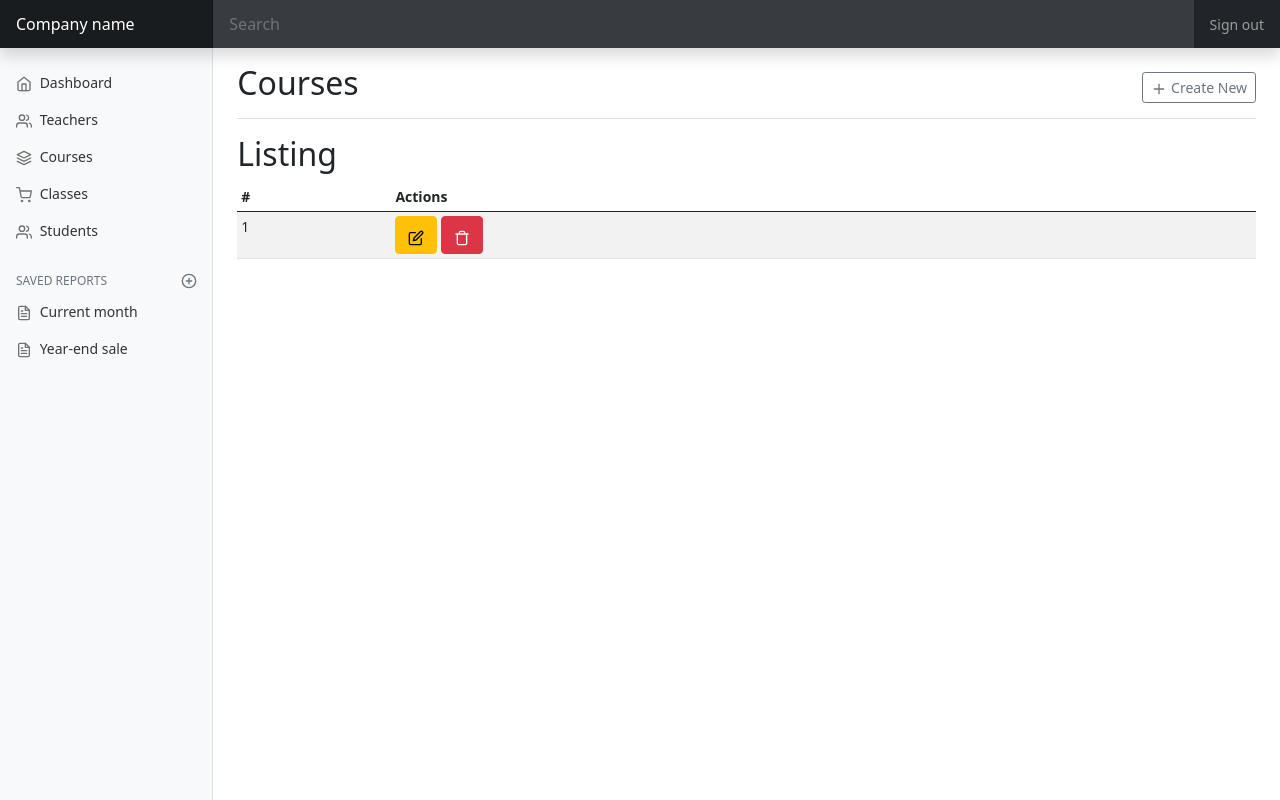
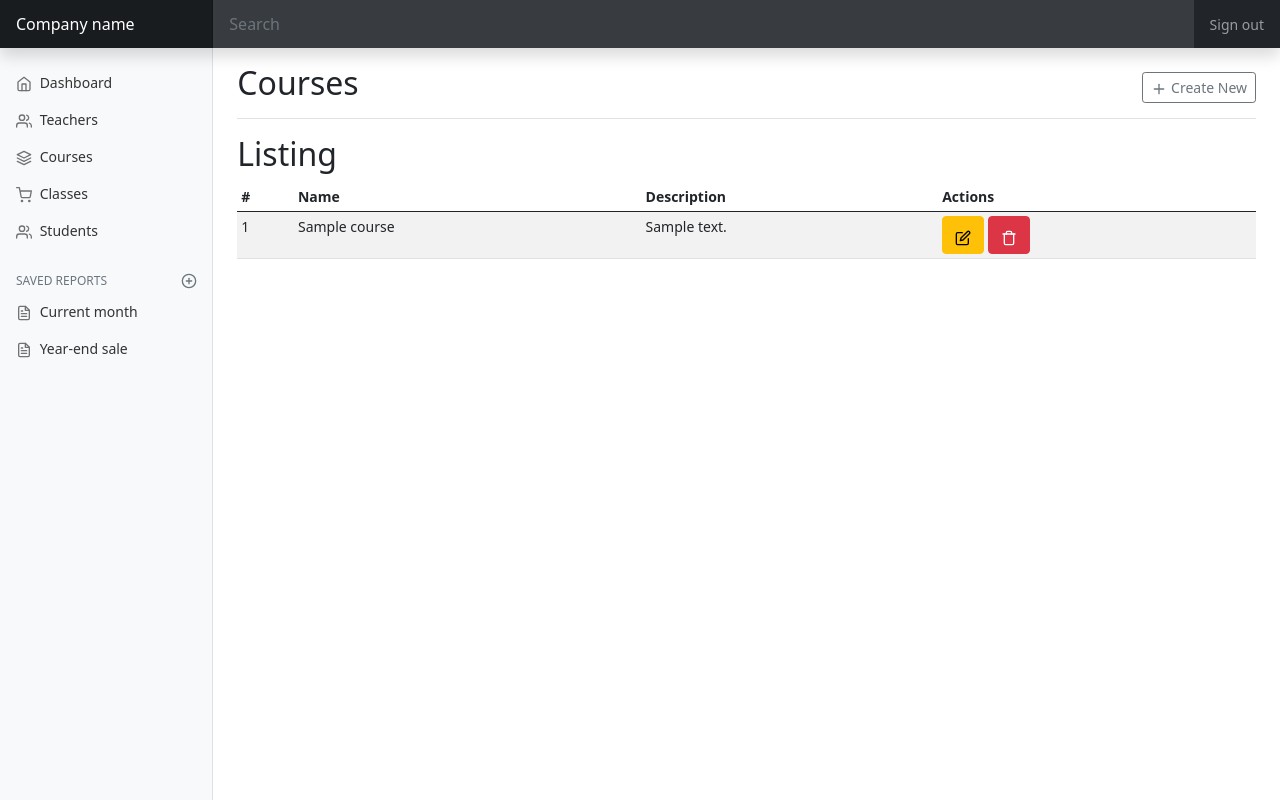
Before and after one commit to yehtutwin-tech/school, a PHP site: page / in a window 1280 px wide. Run offline with PHP 8.4, Linux system fonts and the light colour scheme; tables that the repository leaves empty hold one stand-in row (values such as "Sample post").

Commit message:
course list display

```diff
--- a/courses/index.php
+++ b/courses/index.php
@@ -1,4 +1,14 @@
 <?php include_once('../partials/header.php'); ?>
+
+<?php
+  $sql = "SELECT * FROM `courses`";
+
+  $result = $conn->query($sql);
+
+  if (!$result) {
+    die('query failed: ' . $conn->error);
+  }
+?>
 
 <main class="col-md-9 ms-sm-auto col-lg-10 px-md-4">
   <div class="d-flex justify-content-between flex-wrap flex-md-nowrap align-items-center pt-3 pb-2 mb-3 border-bottom">
@@ -15,12 +25,17 @@
       <thead>
         <tr>
           <th scope="col">#</th>
+          <th scope="col">Name</th>
+          <th scope="col">Description</th>
           <th scope="col">Actions</th>
         </tr>
       </thead>
       <tbody>
+        <?php while($row = $result->fetch_assoc()) { ?>
           <tr>
-          <td>1</td>
+            <td><?= $row['course_id'] ?></td>
+            <td><?= $row['name'] ?></td>
+            <td><?= $row['description'] ?></td>
             <td>
               <a href="" class="btn btn-warning">
                 <span data-feather="edit"></span>
@@ -30,6 +45,7 @@
               </a>
             </td>
           </tr>
+        <?php } ?>
       </tbody>
     </table>
   </div>
```
Lines whose indentation alone changed are shown as unchanged.
